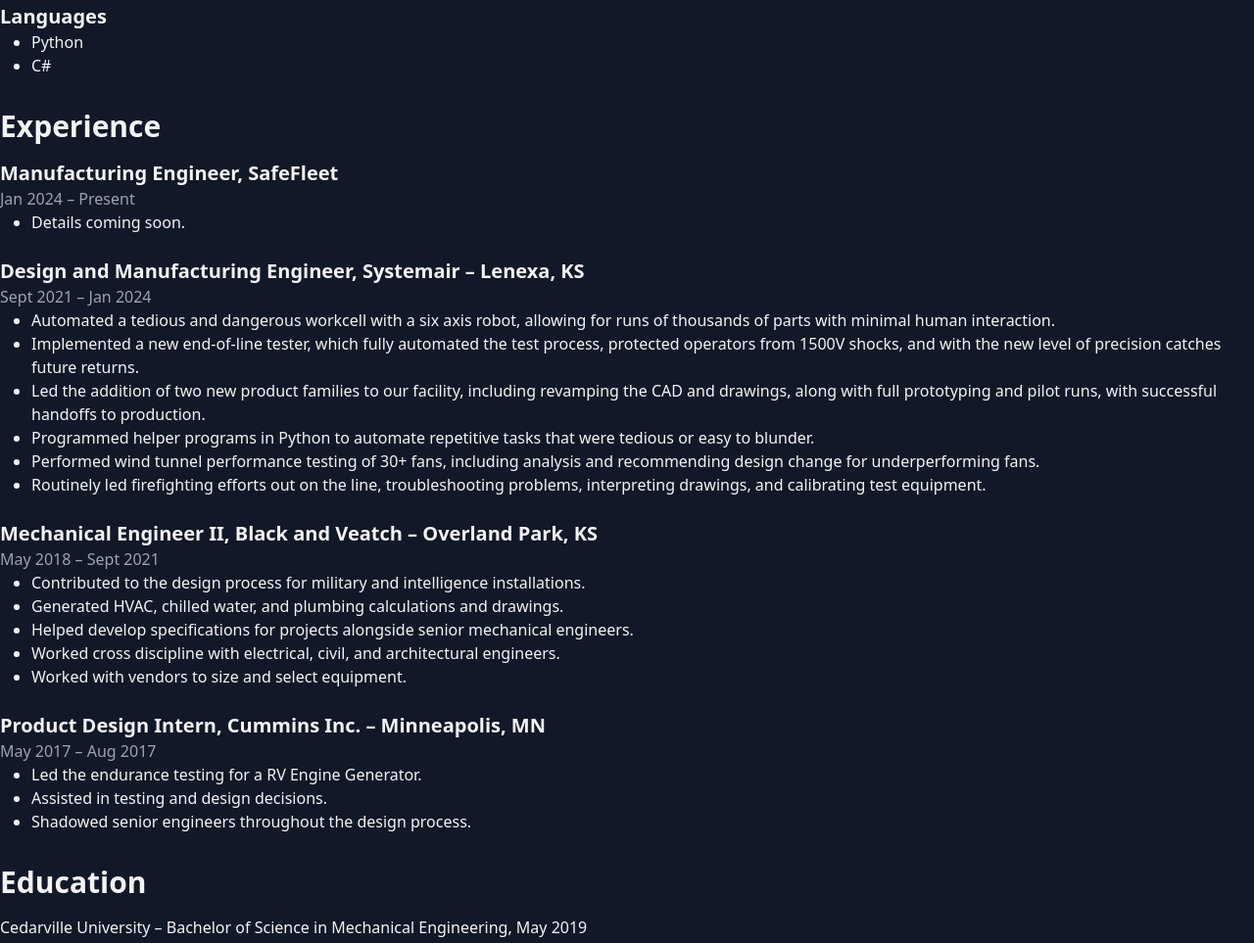
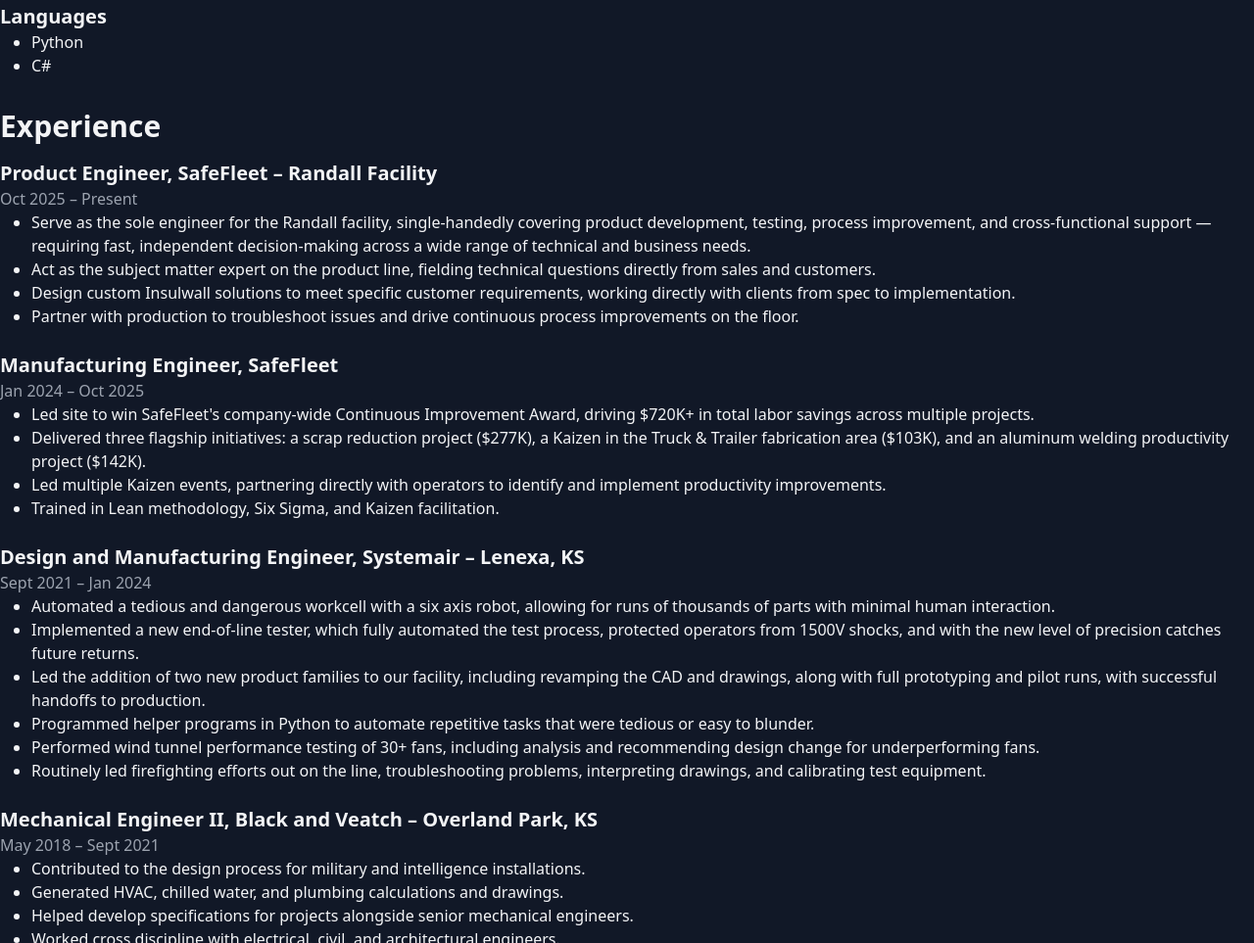
Before and after one commit to bennetster/bennetster.github.io, a website: page index.html in a window 1280 px wide. Shown: the part 1684-2647 px from the top of the page at 98% size. Drawn offline with Linux system fonts and the light colour scheme.

Commit message:
Flesh out SafeFleet experience with two roles
- Split SafeFleet into Manufacturing Engineer (Jan 2024 - Oct 2025) and Product Engineer, Randall Facility (Oct 2025 - Present)
- Add Continuous Improvement Award and project savings detail for Manufacturing Engineer role
- Add sole-engineer scope and responsibilities for Product Engineer role

```diff
--- a/index.html
+++ b/index.html
@@ -102,10 +102,23 @@
     <section id="experience" class="container mx-auto my-8">
       <h2 class="text-3xl font-bold text-gray-100 mb-4">Experience</h2>
       <div class="mb-6">
+        <h3 class="text-xl font-semibold text-gray-100">Product Engineer, SafeFleet – Randall Facility</h3>
+        <p class="text-gray-400">Oct 2025 – Present</p>
+        <ul class="list-disc ml-8">
+          <li>Serve as the sole engineer for the Randall facility, single-handedly covering product development, testing, process improvement, and cross-functional support — requiring fast, independent decision-making across a wide range of technical and business needs.</li>
+          <li>Act as the subject matter expert on the product line, fielding technical questions directly from sales and customers.</li>
+          <li>Design custom Insulwall solutions to meet specific customer requirements, working directly with clients from spec to implementation.</li>
+          <li>Partner with production to troubleshoot issues and drive continuous process improvements on the floor.</li>
+        </ul>
+      </div>
+      <div class="mb-6">
         <h3 class="text-xl font-semibold text-gray-100">Manufacturing Engineer, SafeFleet</h3>
-        <p class="text-gray-400">Jan 2024 – Present</p>
+        <p class="text-gray-400">Jan 2024 – Oct 2025</p>
         <ul class="list-disc ml-8">
-          <li>Details coming soon.</li>
+          <li>Led site to win SafeFleet's company-wide Continuous Improvement Award, driving $720K+ in total labor savings across multiple projects.</li>
+          <li>Delivered three flagship initiatives: a scrap reduction project ($277K), a Kaizen in the Truck & Trailer fabrication area ($103K), and an aluminum welding productivity project ($142K).</li>
+          <li>Led multiple Kaizen events, partnering directly with operators to identify and implement productivity improvements.</li>
+          <li>Trained in Lean methodology, Six Sigma, and Kaizen facilitation.</li>
         </ul>
       </div>
       <div class="mb-6">
```
